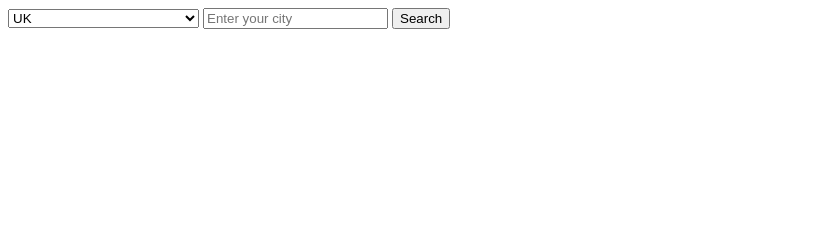
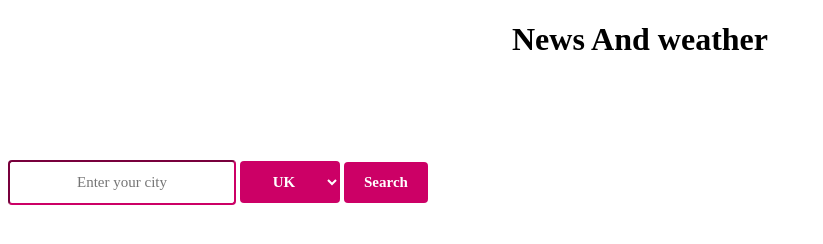
Before and after one commit to FACG4/weathernews, a website: page public/index.html in a window 1280 px wide. Shown: the whole page, without its empty margins (0-823 px from the left). Drawn offline with Linux system fonts and the light colour scheme.

Commit message:
add index and css file

```diff
--- a/public/css/style.css
+++ b/public/css/style.css
@@ -0,0 +1,62 @@
+body {
+
+  /* background-image: url('https://lizardpoint.com/geography/images/maps/world-countries-highlighted.gif'); */
+
+  background-size: cover;
+  background-repeat: no-repeat;
+}
+* {
+  box-sizing: border-box;
+}
+
+h1{
+  text-align: center;
+}
+input[type=text] {
+  font-family: FontAwesome;
+  margin-top: 80px;
+  font-size: 15px;
+  font-weight: bold
+  color:white;
+  border-color:#CC0066;
+  padding: 12px 20px;
+  /* border: none; */
+  border-radius: 4px;
+  cursor: pointer;
+  margin-top: 20px auto 0 auto;
+  text-align: center;
+}
+
+
+
+select {
+  font-family: FontAwesome;
+  margin-top: 80px;
+  font-size: 15px;
+  font-weight: bold;
+  background-color: #CC0066;
+  color: white;
+  padding: 12px 20px;
+  border: none;
+  border-radius: 4px;
+  width: 100px;
+  cursor: pointer;
+  margin-top: 20px auto 0 auto;
+  text-align: center;
+}
+
+
+.submit {
+  font-family: FontAwesome;
+  margin-top: 80px;
+  font-size: 15px;
+  font-weight: bold;
+  background-color: #CC0066;
+  color: white;
+  padding: 12px 20px;
+  border: none;
+  border-radius: 4px;
+  cursor: pointer;
+  margin-top: 20px auto 0 auto;
+  text-align: center;
+}
--- a/public/index.html
+++ b/public/index.html
@@ -5,13 +5,16 @@
   <meta charset="UTF-8">
   <meta name="viewport" content="width=device-width, initial-scale=1.0">
   <meta http-equiv="X-UA-Compatible" content="ie=edge">
-  <link rel="stylesheet" href="/public/css/style.css">
+  <link rel="stylesheet" href="css/style.css">
   <title>News And weather</title>
 </head>
 
 <body>
+  <h1>News And weather</h1>
+
   <form method="post" action="/city">
-    <select name="countryCode" id="">
+    <input type="text" class="city" id="city" placeholder="Enter your city">
+    <select name="countryCode" id="countryCode">
       <option data-countryCode="GB" value="44" Selected>UK </option>
       <option data-countryCode="US" value="1">USA </option>
       <option data-countryCode="DZ" value="213">Algeria</option>
@@ -60,7 +63,7 @@
       <option data-countryCode="CU" value="53">Cuba</option>
       <option data-countryCode="CY" value="90392">Cyprus North </option>
       <option data-countryCode="CY" value="357">Cyprus South </option>
-      <option data-countryCode="CZ" value="42">Czech Republic (+42)</option>
+      <option data-countryCode="CZ" value="42">Czech Republic</option>
       <option data-countryCode="DK" value="45">Denmark (+45)</option>
       <option data-countryCode="DJ" value="253">Djibouti (+253)</option>
       <option data-countryCode="DM" value="1809">Dominica (+1809)</option>
@@ -99,7 +102,7 @@
       <option data-countryCode="HK" value="852">Hong Kong (+852)</option>
       <option data-countryCode="HU" value="36">Hungary (+36)</option>
       <option data-countryCode="IS" value="354">Iceland (+354)</option>
-      <option data-countryCode="IN" value="91">India (+91)</option>
+      <option data-countryCode="IN" value="91">India </option>
       <option data-countryCode="ID" value="62">Indonesia</option>
       <option data-countryCode="IR" value="98">Iran</option>
       <option data-countryCode="IQ" value="964">Iraq</option>
@@ -229,9 +232,17 @@
       <option data-countryCode="ZM" value="260">Zambia</option>
       <option data-countryCode="ZW" value="263">Zimbabwe</option>
     </select>
-    <input type="text" class="city" id="city" placeholder="Enter your city">
-    <button type="submit">Search</button>
+    <button type="submit" class="submit">Search</button>
   </form>
+  <div class="row">
+    <div class="col news">
+
+
+    </div>
+    <div class="col weather">
+
+    </div>
+  </div>
   <script src="/public/js/dom.js"></script>
   <script src="/public/js/fetch.js"></script>
 </body>
```
